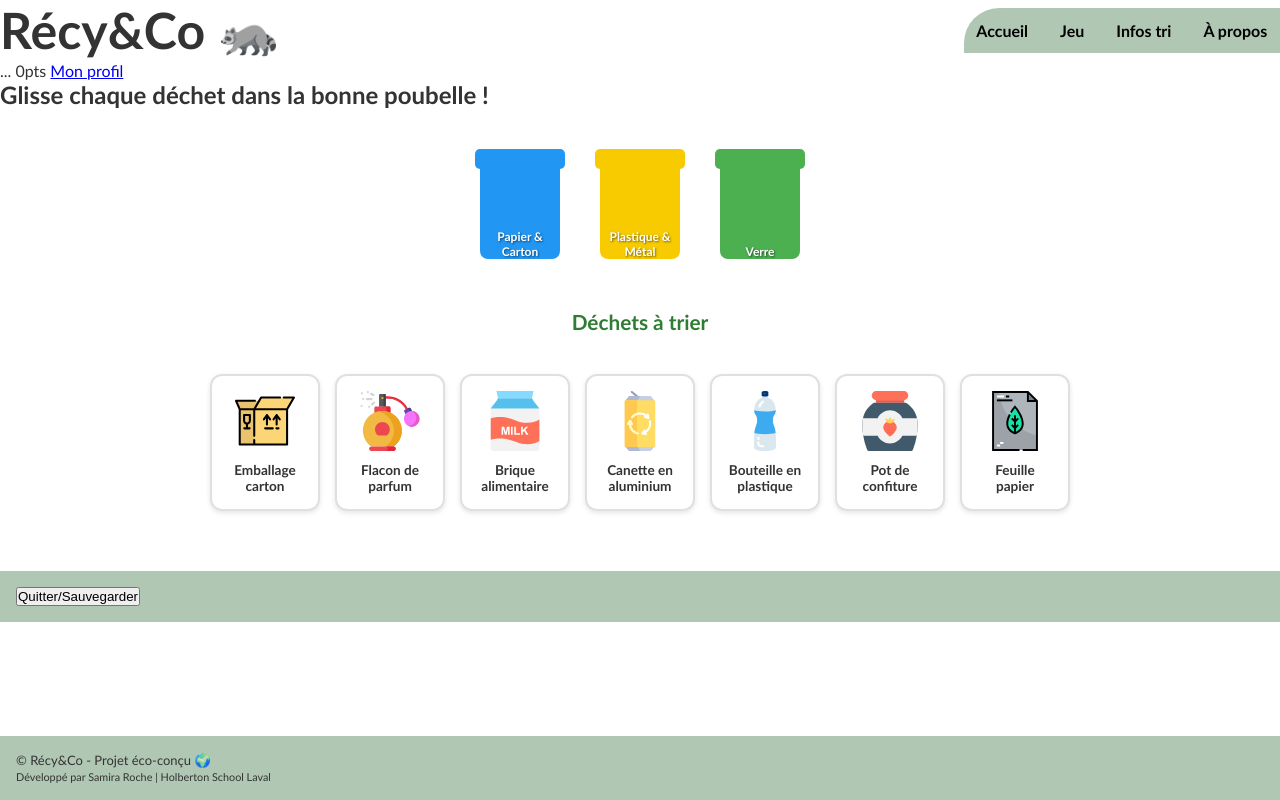
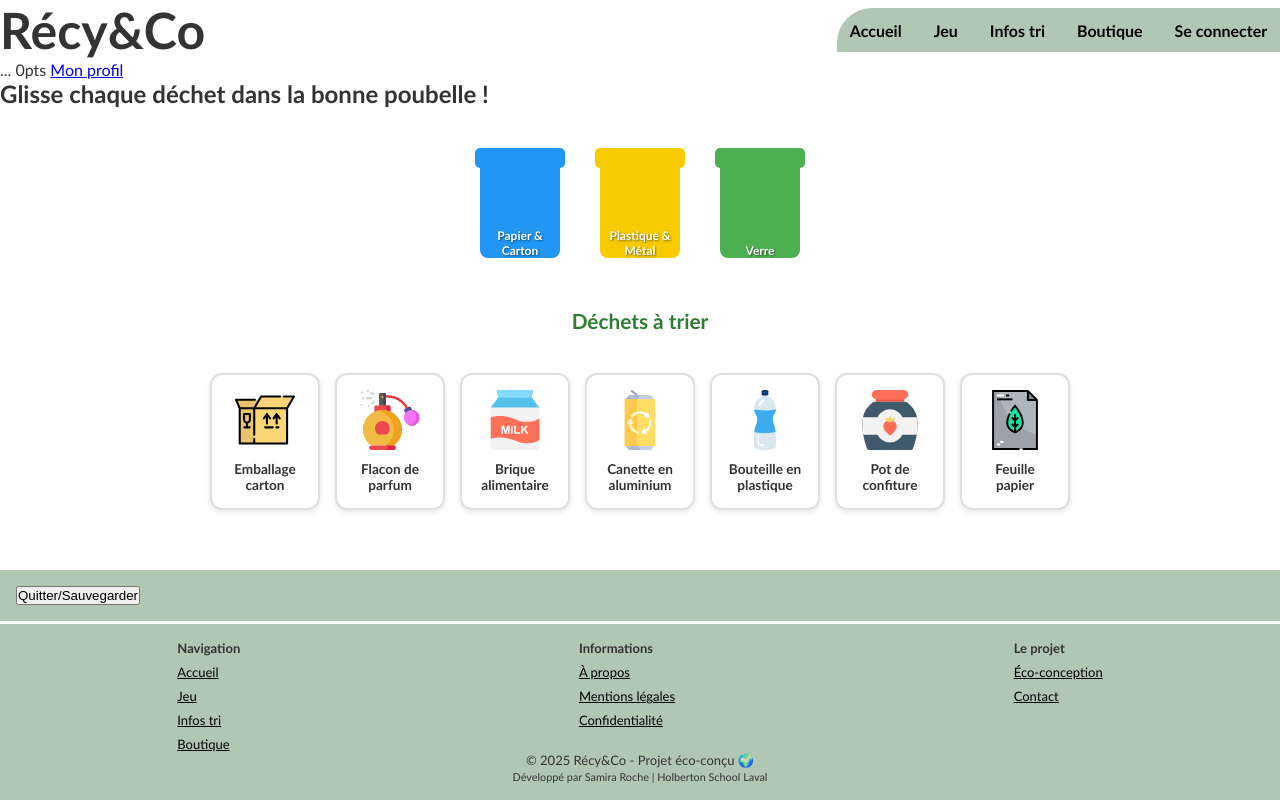
Before and after one commit to StrawberSam/RecyandCo, a Flask app: page /jeu in a window 1280 px wide. Run offline with Flask 3, Linux system fonts and the light colour scheme; parts of the project's set-up code (start-up, migrations or seed data) failed here and were passed over.

Commit message:
🎨 | Modification du footer, ajout de boutique et se connecter dans le header (nav)

```diff
--- a/app/frontend/templates/footer.html
+++ b/app/frontend/templates/footer.html
@@ -1,4 +1,29 @@
 <footer>
-    <p>© Récy&Co - Projet éco-conçu 🌍</p>
-    <small>Développé par Samira Roche | Holberton School Laval</small>
+    <div class="footer-content">
+        <div class="footer-column">
+            <h4>Navigation</h4>
+            <a href="/">Accueil</a>
+            <a href="/jeu">Jeu</a>
+            <a href="/infos">Infos tri</a>
+            <a href="/shop">Boutique</a>
+        </div>
+
+        <div class="footer-column">
+            <h4>Informations</h4>
+            <a href="/about">À propos</a>
+            <a href="/about#mentions-legales">Mentions légales</a>
+            <a href="/a-propos#confidentialite">Confidentialité</a>
+        </div>
+
+        <div class="footer-column">
+            <h4>Le projet</h4>
+            <a href="/about#eco-conception">Éco-conception</a>
+            <a href="/about#contact">Contact</a>
+        </div>
+    </div>
+
+    <div class="footer-bottom">
+        <p>© 2025 Récy&Co - Projet éco-conçu 🌍</p>
+        <small>Développé par Samira Roche | Holberton School Laval</small>
+    </div>
 </footer>
--- a/app/frontend/templates/header.html
+++ b/app/frontend/templates/header.html
@@ -1,9 +1,10 @@
 <header>
-    <h1>Récy&Co 🦝</h1>
+    <h1>Récy&Co</h1>
     <nav>
         <a href="{{ url_for('index') }}">Accueil</a>
         <a href="{{ url_for('jeu') }}">Jeu</a>
         <a href="{{ url_for('infos') }}">Infos tri</a>
-        <a href="{{ url_for('about') }}">À propos</a>
+        <a href="{{ url_for('shop') }}">Boutique</a>
+        <a href="{{ url_for('auth') }}">Se connecter</a>
     </nav>
 </header>
```
